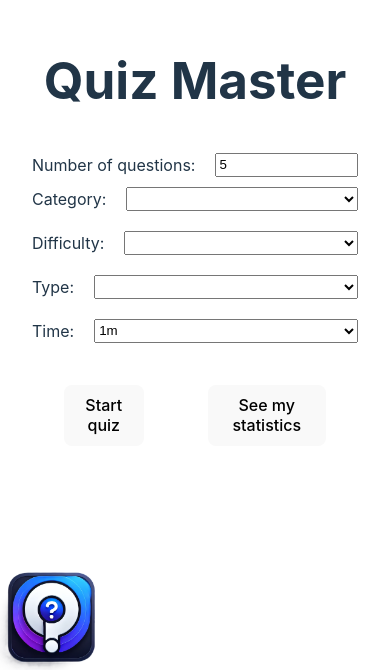
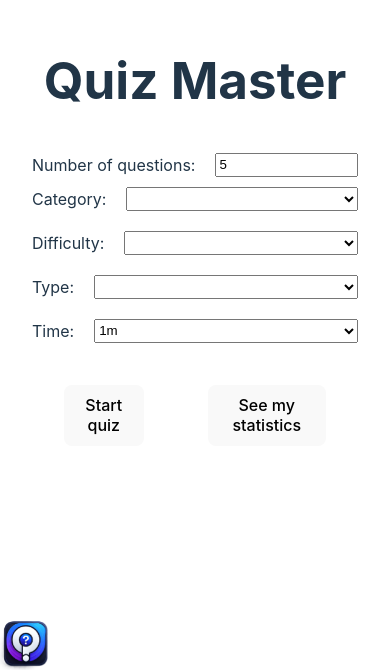
Before and after one commit to dbheale/React-Quiz-Master, a React (Vite) app in the folder Quiz Master/: page / in a window 390 px wide. Shown: the part 174-844 px from the top of the page. Built offline with nearby package versions, Linux system fonts and the light colour scheme.

Commit message:
smaller logo so it doesn't block buttons in mobile

```diff
--- a/Quiz Master/src/App.css
+++ b/Quiz Master/src/App.css
@@ -9,7 +9,7 @@
   position: fixed;
   left: 0;
   bottom: 0;
-  max-height: 100px;
+  max-height: 50px;
 }
 
 .card {
```
